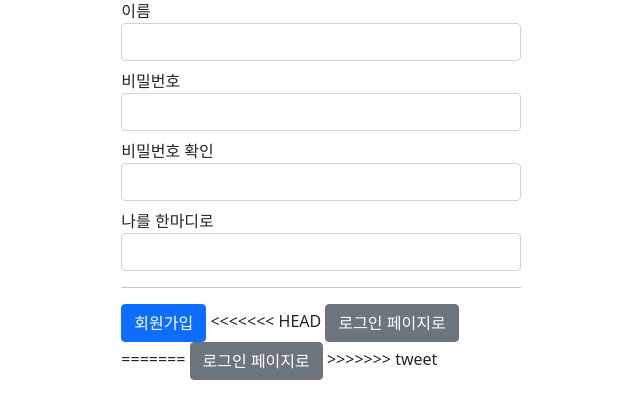
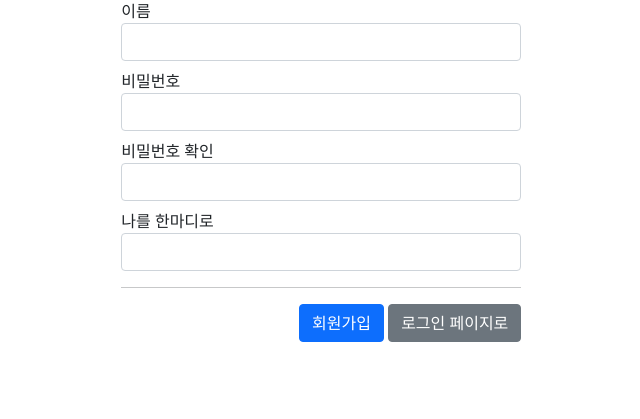
Before and after one commit to choice44/bootsCampStrap, a Django app: page /user/signup/ in a window 1280 px wide. Shown: the part 220-639 px from the top of the page, without its empty margins (176-816 px from the left). Run offline with Django 4.2, Linux system fonts and the light colour scheme.

Commit message:
fix my_page

```diff
--- a/templates/base.html
+++ b/templates/base.html
@@ -76,7 +76,7 @@
             <div class="card">
                 <div class="card-body">
                     <!--로그인 된 사람만 보여주기-->
-                    <a href="#" class="btn btn-secondary">마이페이지</a>
+                    <a href="{%url 'my_page' user.id%}" class="btn btn-secondary">마이페이지</a>
                 </div>
             </div>
         </div>
--- a/templates/tweet/my_page.html
+++ b/templates/tweet/my_page.html
@@ -4,7 +4,7 @@
 {% endblock %}
 {% block content %}
         <!--오른쪽 컬럼-->
-        <div style='display:grid; grid-column: 2/5; margin: 10px 40px 0px 20px'>
+        <div style='display:grid; grid-column: 2/4; margin: 10px 40px 0px 20px'>
             {% for my_tw in my_tweet %}
             <div class="card mb-3">
                     <p class="card-text">{{ my_tw.user }}</p>
--- a/templates/user/signup.html
+++ b/templates/user/signup.html
@@ -33,11 +33,7 @@
                 <hr>
                 <div style="float: right">
                     <button type="submit" class="btn btn-primary">회원가입</button>
-<<<<<<< HEAD
                     <a href="{% url 'user:login' %}" class="btn btn-secondary">로그인 페이지로</a>
-=======
-                    <a href="#" class="btn btn-secondary">로그인 페이지로</a>
->>>>>>> tweet
                 </div>
             </form>
 
--- a/tweet/models.py
+++ b/tweet/models.py
@@ -6,7 +6,7 @@ from user.models import UserModel
 class TweetModel(models.Model):
 
     user = models.ForeignKey(
-        UserModel, on_delete=models.CASCADE, verbose_name="이름")
+        UserModel, on_delete=models.CASCADE, verbose_name="이름", related_name='usermodel')
     image = models.URLField(
         '이미지', default='https://i.pinimg.com/originals/b8/7b/94/b87b94048722cfc809bc905823b45909.png')  # 사진이 없어도 트윗 추가 가능
     content = models.TextField("내용")
```
Also changed, not shown: templates/user/login.html (+0 -8 lines), tweet/views.py (+4 -4 lines), db.sqlite3.
